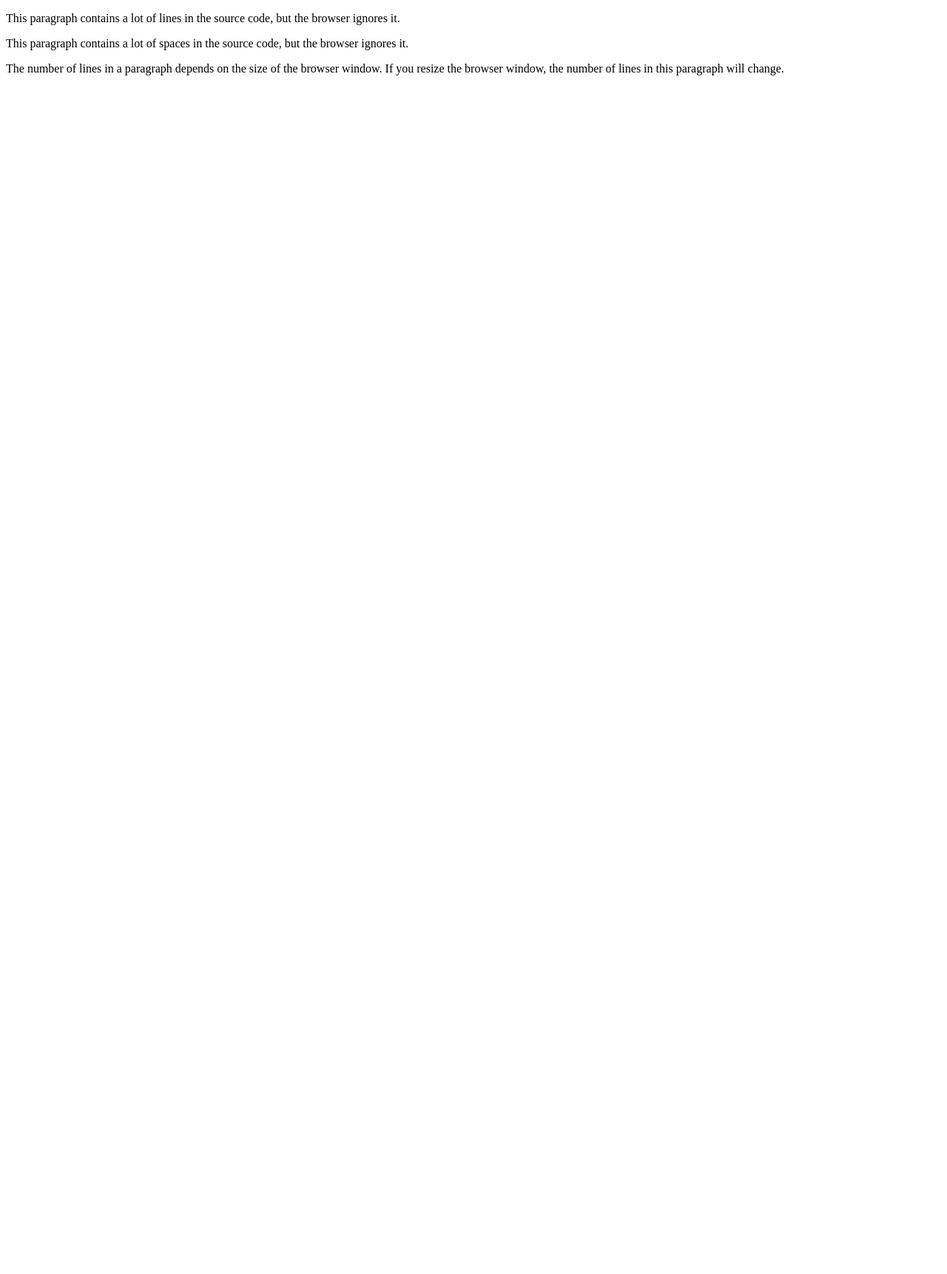
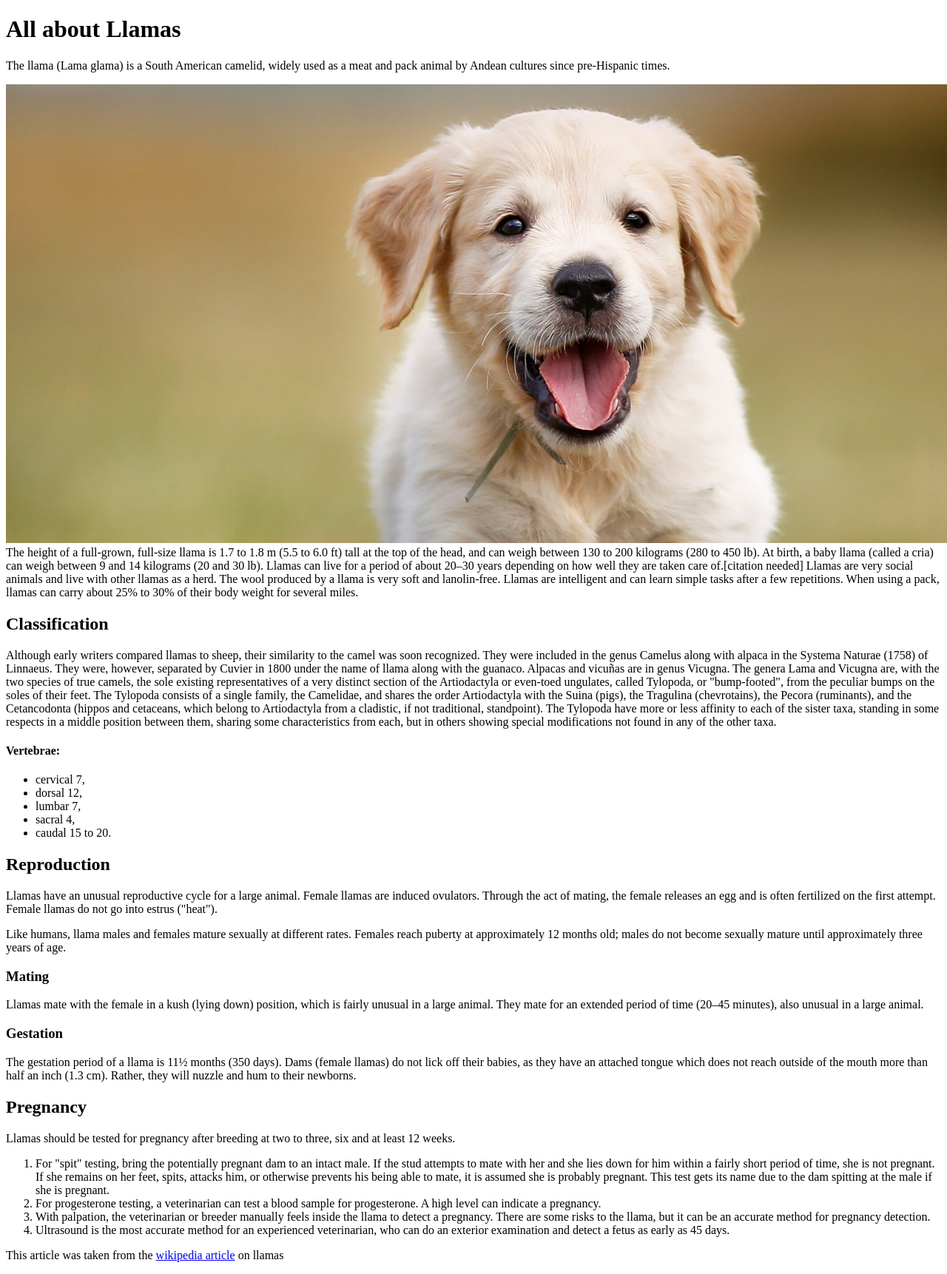
Before and after one commit to fenggge/ZIyangHuang.github.io, a plain HTML site: page index.html in a window 1280 px wide. Shown: the whole page at 74% size. Before the commit the page ends 800 px from the top, so only its background shows below. Drawn offline with Linux system fonts and the light colour scheme.

Commit message:
image.html

```diff
--- a/index.html
+++ b/index.html
@@ -1,26 +1,65 @@
-<!DOCTYPE html>
+<!DOCTYPE HTML>
 <html>
+<head>
+<meta charset="UTF-8">
+<title>Llama Article</title>
+
+</head>
+
 <body>
+<h1>All about Llamas</h1>
 
-<p>
-This paragraph
-contains a lot of lines
-in the source code,
-but the browser
-ignores it.
-</p>
+<p>The llama (Lama glama) is a South American camelid, widely used as a meat and pack animal by Andean cultures since pre-Hispanic times.</p>
 
-<p>
-This paragraph
-contains      a lot of spaces
-in the source     code,
-but the    browser
-ignores it.
-</p>
+<p><img src="./image/Dog_CTA_Desktop_HeroImage.jpg" alt="llama" />The height of a full-grown, full-size llama is 1.7 to 1.8 m (5.5 to 6.0 ft) tall at the top of the head, and can weigh between 130 to 200 kilograms (280 to 450 lb). At birth, a baby llama (called a cria) can weigh between 9 and 14 kilograms (20 and 30 lb). Llamas can live for a period of about 20–30 years depending on how well they are taken care of.[citation needed] Llamas are very social animals and live with other llamas as a herd. The wool produced by a llama is very soft and lanolin-free. Llamas are intelligent and can learn simple tasks after a few repetitions. When using a pack, llamas can carry about 25% to 30% of their body weight for several miles.</p>
 
-<p>
-The number of lines in a paragraph depends on the size of the browser window. If you resize the browser window, the number of lines in this paragraph will change.
-</p>
+<h2>Classification</h2>
+
+<p>Although early writers compared llamas to sheep, their similarity to the camel was soon recognized. They were included in the genus Camelus along with alpaca in the Systema Naturae (1758) of Linnaeus. They were, however, separated by Cuvier in 1800 under the name of llama along with the guanaco. Alpacas and vicuñas are in genus Vicugna. The genera Lama and Vicugna are, with the two species of true camels, the sole existing representatives of a very distinct section of the Artiodactyla or even-toed ungulates, called Tylopoda, or "bump-footed", from the peculiar bumps on the soles of their feet. The Tylopoda consists of a single family, the Camelidae, and shares the order Artiodactyla with the Suina (pigs), the Tragulina (chevrotains), the Pecora (ruminants), and the Cetancodonta (hippos and cetaceans, which belong to Artiodactyla from a cladistic, if not traditional, standpoint). The Tylopoda have more or less affinity to each of the sister taxa, standing in some respects in a middle position between them, sharing some characteristics from each, but in others showing special modifications not found in any of the other taxa.</p>
+
+<h4>Vertebrae:</h4>
+	<ul>
+        <li>cervical 7,</li>
+        <li>dorsal 12,</li>
+        <li>lumbar 7,</li>
+        <li>sacral 4,</li>
+        <li>caudal 15 to 20.</li>
+	</ul>
+
+<section>
+	<h2>Reproduction</h2>
+
+	<p>Llamas have an unusual reproductive cycle for a large animal. Female llamas are induced ovulators. Through the act of mating, the female releases an egg and is often fertilized on the first attempt. Female llamas do not go into estrus ("heat").</p>
+
+	<p>Like humans, llama males and females mature sexually at different rates. Females reach puberty at approximately 12 months old; males do not become sexually mature until approximately three years of age.</p>
+</section>
+
+<section>
+	<h3>Mating</h3>
+
+	<p>Llamas mate with the female in a kush (lying down) position, which is fairly unusual in a large animal. They mate for an extended period of time (20–45 minutes), also unusual in a large animal.</p>
+
+	<h3>Gestation</h3>
+
+	<p>The gestation period of a llama is 11½ months (350 days). Dams (female llamas) do not lick off their babies, as they have an attached tongue which does not reach outside of the mouth more than half an inch (1.3 cm). Rather, they will nuzzle and hum to their newborns.</p>
+</section>
+
+<h2>Pregnancy</h2>
+
+<p>Llamas should be tested for pregnancy after breeding at two to three, six and at least 12 weeks.</p>
+	<ol>
+        <li>For "spit" testing, bring the potentially pregnant dam to an intact male. If the stud attempts to mate with her and she lies down for him within a fairly short period of time, she is not pregnant. If she remains on her feet, spits, attacks him, or otherwise prevents his being able to mate, it is assumed she is probably pregnant. This test gets its name due to the dam spitting at the male if she is pregnant.</li>
+
+        <li>For progesterone testing, a veterinarian can test a blood sample for progesterone. A high level can indicate a pregnancy.</li>
+
+        <li>With palpation, the veterinarian or breeder manually feels inside the llama to detect a pregnancy. There are some risks to the llama, but it can be an accurate method for pregnancy detection.</li>
+
+        <li>Ultrasound is the most accurate method for an experienced veterinarian, who can do an exterior examination and detect a fetus as early as 45 days.</li>
+	</ol>
+
+<p>This article was taken from the <a href="http://en.wikipedia.org/wiki/Llamas">wikipedia article</a> on llamas</p>
+
+
 
 </body>
 </html>
```
Also changed, not shown: image/Dog_CTA_Desktop_HeroImage.jpg (added), 1 other file.
